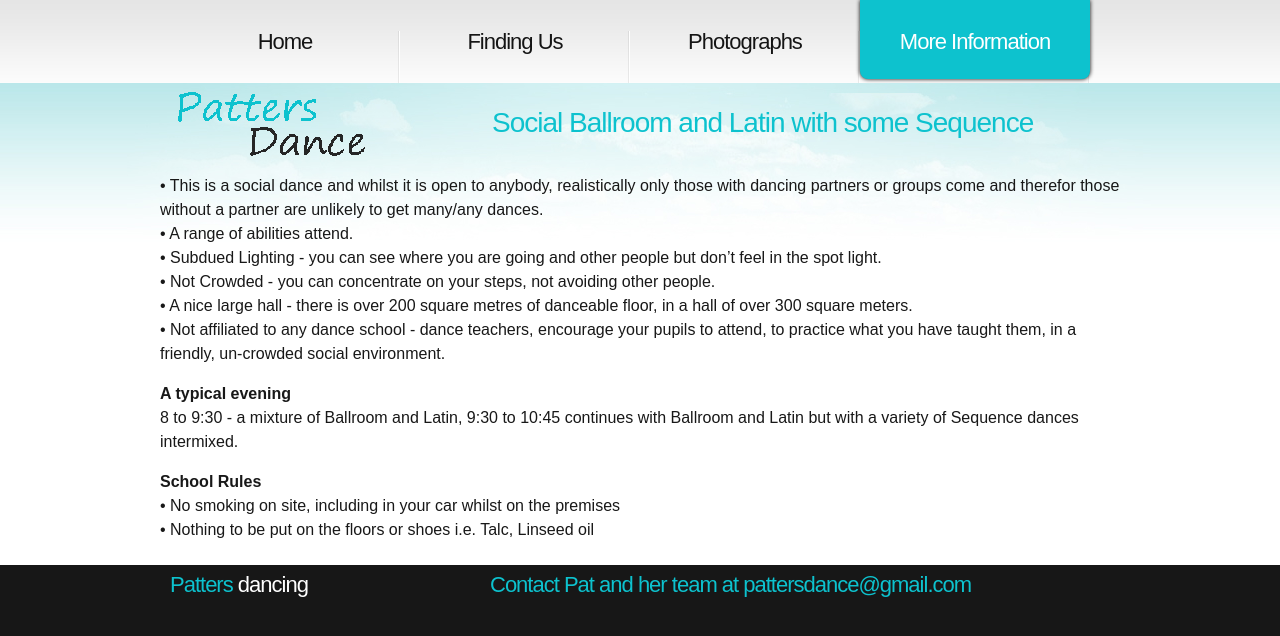
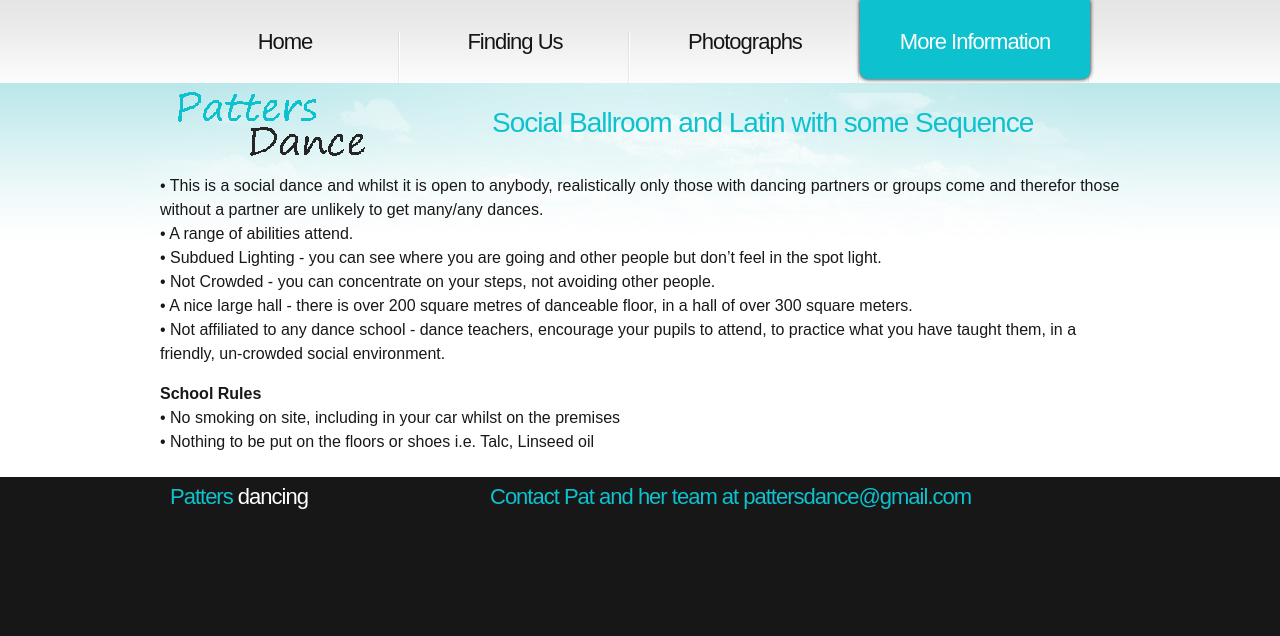
Before and after one commit to ramsayd/patters, a Jekyll site: the page built from 80_information.md, in a window 1280 px wide. Shown: the top 636 px of the page. Built offline with Jekyll 4.4.1, drawn with Linux system fonts in a browser that asks for light colours.

Commit message:
Update 80_information.md

```diff
--- a/80_information.md
+++ b/80_information.md
@@ -14,13 +14,6 @@ permalink: "information.html"
 </ul>
 
 <div class="information-header">
-A typical evening
-</div>
-<ul><li>
-8 to 9:30 - a mixture of Ballroom and Latin, 9:30 to 10:45 continues with Ballroom and Latin but with a variety of Sequence dances intermixed.
-</li></ul>
-
-<div class="information-header">
 School Rules
 </div>
 <ul>
```
